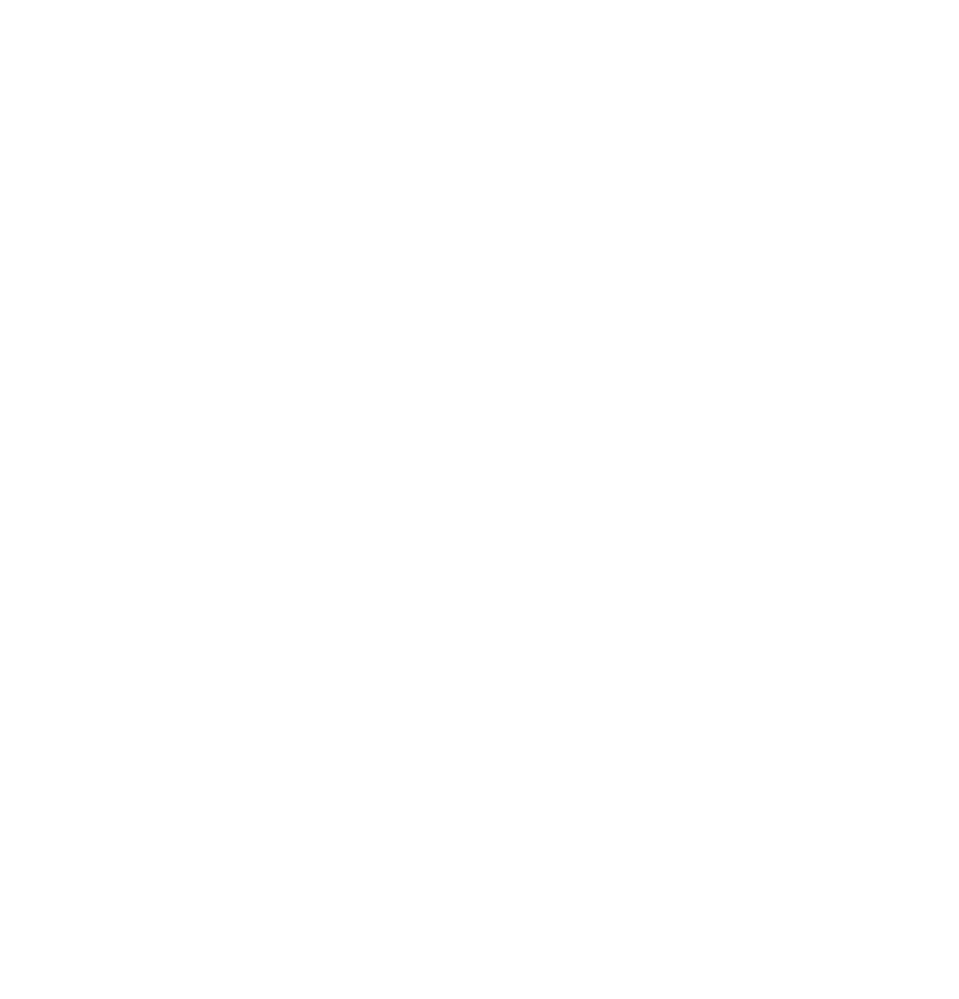
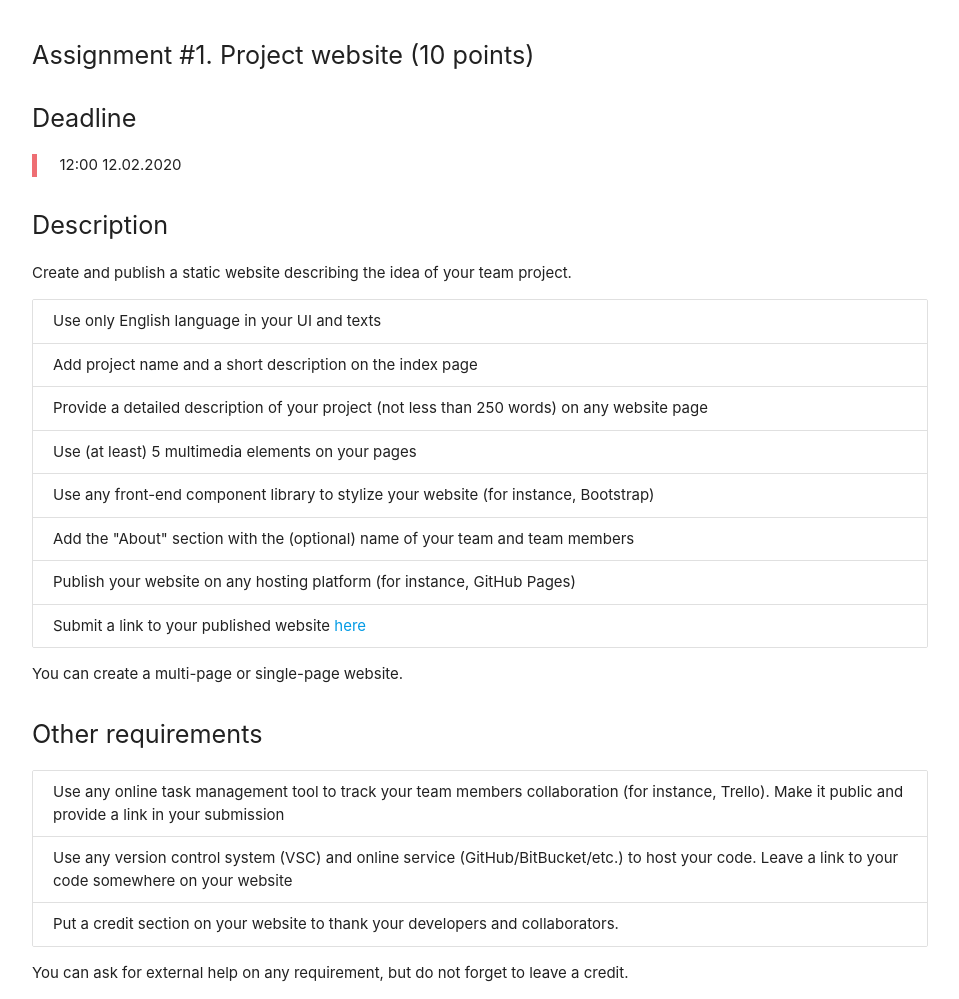
Before and after one commit to progbase/woss, a website: page a/1.html in a window 1280 px wide. Shown: the whole page, without its empty margins (160-1119 px from the left). Before the commit the page ends 800 px from the top, so only its background shows below. Drawn offline with nearby package versions, Linux system fonts and the light colour scheme; files that its build step writes are made by us from their sources.

Commit message:
assignment #1

```diff
--- a/a/1.html
+++ b/a/1.html
@@ -0,0 +1,61 @@
+<!doctype html>
+
+<html lang="en">
+
+<head>
+    <meta charset="utf-8">
+
+    <title>WOSS - Assignment</title>
+    <meta name="description" content="Завдання з курсу &quot;Веб-орієновані програмні системи&quot;">
+    <meta name="author" content="Ruslan Hadyniak">
+
+    <!--Import Google Icon Font-->
+    <link href="https://fonts.googleapis.com/icon?family=Material+Icons" rel="stylesheet">
+    <!-- Compiled and minified CSS -->
+    <link rel="stylesheet" href="https://cdnjs.cloudflare.com/ajax/libs/materialize/1.0.0/css/materialize.min.css">
+
+    <link rel="stylesheet" href="css/styles.css?v=1.0">
+
+    <!--Let browser know website is optimized for mobile-->
+    <meta name="viewport" content="width=device-width, initial-scale=1.0" />
+
+</head>
+
+<body>
+    <div class="container">
+        <h1 class="flow-text">Assignment #1. Project website (10 points)</h1>
+        <h2 class="flow-text">Deadline</h2>
+        <blockquote>
+            12:00 12.02.2020
+        </blockquote>
+        <h2 class="flow-text">Description</h2>
+        <p>
+            Create and publish a static website describing the idea of your team project.
+        </p>
+        <ul class="collection">
+            <li class="collection-item">Use only English language in your UI and texts</li>
+            <li class="collection-item">Add project name and a short description on the index page</li>
+            <li class="collection-item">Provide a detailed description of your project (not less than 250 words) on any website page</li>
+            <li class="collection-item">Use (at least) 5 multimedia elements on your pages</li>
+            <li class="collection-item">Use any front-end component library to stylize your website (for instance, Bootstrap)</li>
+            <li class="collection-item">Add the "About" section with the (optional) name of your team and team members</li>
+            <li class="collection-item">Publish your website on any hosting platform (for instance, GitHub Pages)</li>
+            <li class="collection-item">Submit a link to your published website <a href="https://forms.gle/5TvzDtcD4sDwAg7t5">here</a></li>
+        </ul>
+        <p>You can create a multi-page or single-page website.</p>
+        <h2 class="flow-text">Other requirements</h2>
+        <ul class="collection">
+            <li class="collection-item">Use any online task management tool to track your team members collaboration (for instance, Trello). Make it public and provide a link in your submission</li>
+            <li class="collection-item">Use any version control system (VSC) and online service (GitHub/BitBucket/etc.) to host your code. Leave a link to your code somewhere on your website</li>
+            <li class="collection-item">Put a credit section on your website to thank your developers and collaborators.</li>
+        </ul>
+        <p>
+            You can ask for external help on any requirement, but do not forget to leave a credit.
+        </p>
+    </div>
+
+    <!-- Compiled and minified JavaScript -->
+    <script src="https://cdnjs.cloudflare.com/ajax/libs/materialize/1.0.0/js/materialize.min.js"></script>
+</body>
+
+</html>
```
Also changed, not shown: index.html (+1 -1 lines).
